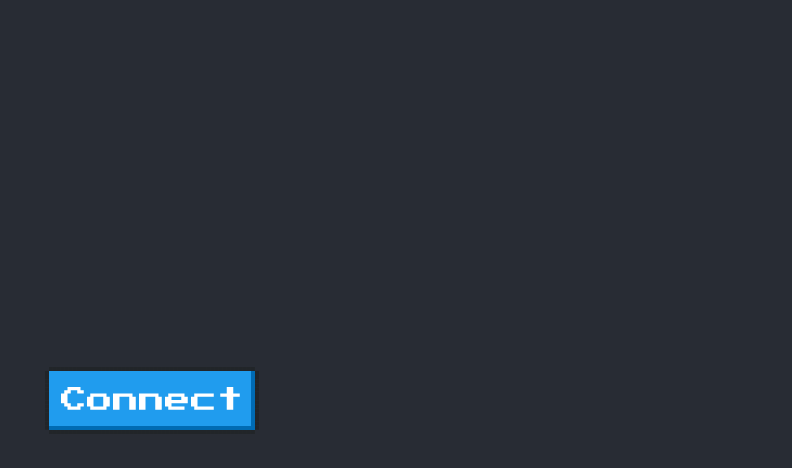
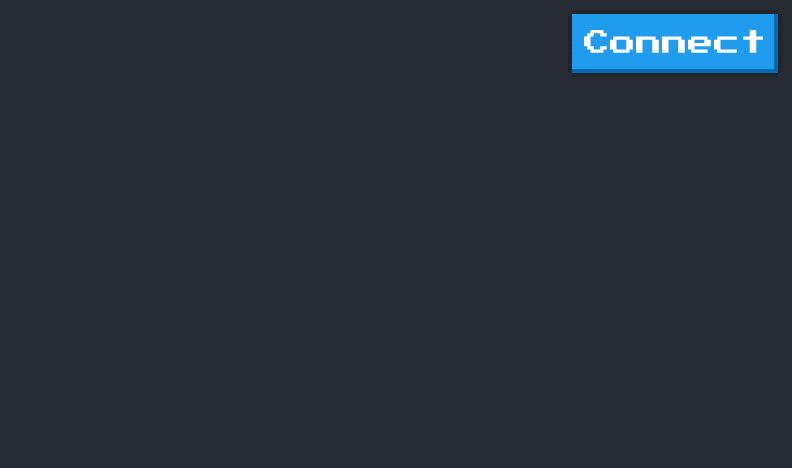
Before and after one commit to dmcclung/turnbased-nft-game-react, a React (Create React App) app: page / in a window 1280 px wide. Shown: the top 468 px of the page, without its empty margins (488-1280 px from the left). Built offline with nearby package versions, Linux system fonts and the light colour scheme.

Commit message:
Integrating metamask

```diff
--- a/src/App.css
+++ b/src/App.css
@@ -18,8 +18,7 @@
   min-height: 100vh;
   display: flex;
   flex-direction: column;
-  align-items: center;
-  justify-content: center;
+  align-items: end;
   font-size: calc(10px + 2vmin);
   color: white;
 }
--- a/src/App.tsx
+++ b/src/App.tsx
@@ -10,7 +10,7 @@ declare global {
 function App() {
   const [currentAccount, setCurrentAccount] = useState("");
 
-  /*const isConnected = async () => {
+  const isConnected = async () => {
     const { ethereum } = window;
     if (ethereum) {
       console.log("Connected!");
@@ -20,6 +20,7 @@ function App() {
 
       if (accounts.length > 0) {
         console.log("Found account", accounts[0])
+        setCurrentAccount(accounts[0])
       } else {
         console.log("No accounts found")
       }
@@ -27,11 +28,11 @@ function App() {
       alert('Please install MetaMask');
       return;
     }
-  }*/
+  }
 
-  /*useEffect(() => {
-    isConnected();
-  }, [])*/
+  useEffect(() => {
+    isConnected()
+  }, [])
 
   const connect = async () => {
     const { ethereum } = window;
@@ -47,20 +48,19 @@ function App() {
     }
   }
 
-  useEffect(() => {
-    connect();
-  }, [])
-
   const formatAddress = (address: String) => (address.substring(0, 5) + "..." + address.substr(-4, 4))
 
   return (
     <div className="App">
       <header className="App-header">
+      <div style={{margin: "10px"}}>
         {currentAccount !== "" ? (
           <span className="nes-text is-primary">{formatAddress(currentAccount)}</span>
         ) : (
-          <button onClick={() => connect()} className="nes-btn is-primary">Connect</button>
+
+            <button onClick={() => connect()} className="nes-btn is-primary">Connect</button>
         )}
+      </div>
       </header>
     </div>
   );
```
